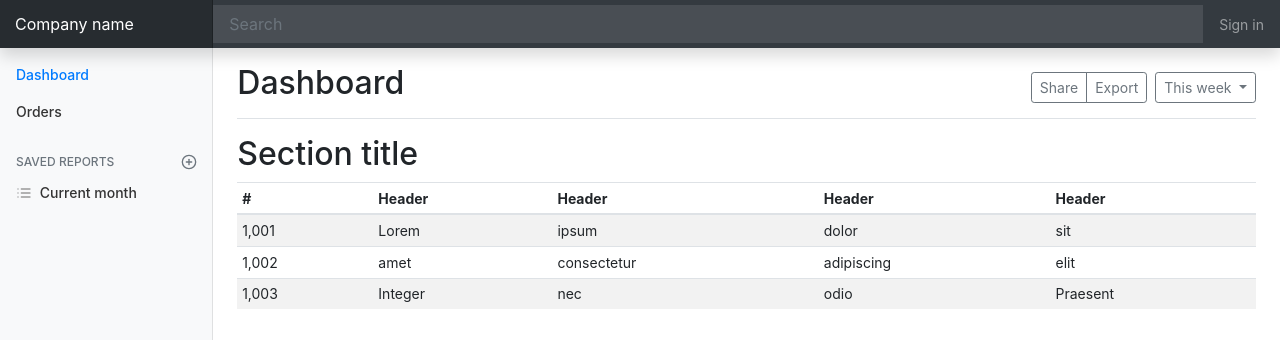
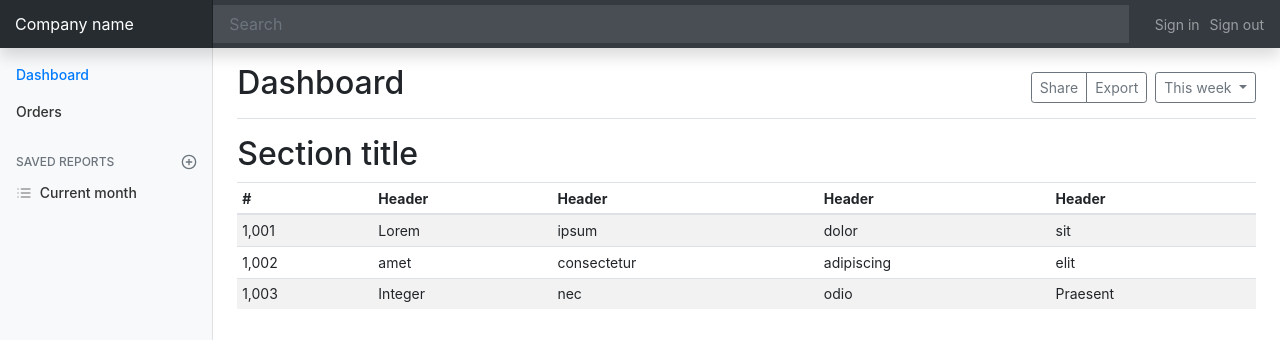
Before and after one commit to dodowhat/bootstrap-dashboard, a plain HTML site: page v4/index.html in a window 1280 px wide. Shown: the top 340 px of the page. Drawn offline with nearby package versions, Linux system fonts and the light colour scheme.

Commit message:
Update v4 nav css.

```diff
--- a/v4/dashboard.css
+++ b/v4/dashboard.css
@@ -108,3 +108,15 @@ body {
   border-color: transparent;
   box-shadow: 0 0 0 3px rgba(255, 255, 255, .25);
 }
+
+.navbar .nav-link {
+  display: inline;
+}
+
+.navbar .navbar-nav {
+  flex-direction: row;
+}
+
+.navbar .navbar-nav .nav-item {
+  margin-left: 10px;
+}
--- a/v4/index.html
+++ b/v4/index.html
@@ -21,6 +21,9 @@
       <ul class="navbar-nav px-3">
         <li class="nav-item text-nowrap">
           <a class="nav-link" href="signin.html">Sign in</a>
+        </li>
+        <li class="nav-item text-nowrap">
+          <a class="nav-link" href="signin.html">Sign out</a>
         </li>
       </ul>
     </nav>
```
